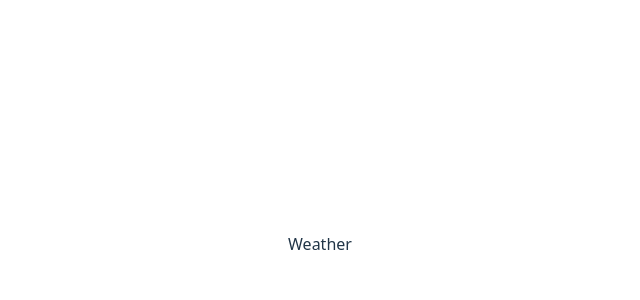
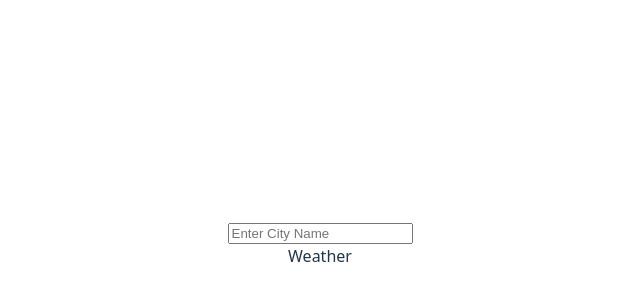
Before and after one commit to LaurenCummings/weather-project, a React (Vite) app: page / in a window 1280 px wide. Shown: the part 156-456 px from the top of the page, without its empty margins (320-960 px from the left). Built offline with nearby package versions, Linux system fonts and the light colour scheme.

Commit message:
Added search input box

```diff
--- a/src/components/Search.jsx
+++ b/src/components/Search.jsx
@@ -1,9 +1,16 @@
 import '../css/Search.css';
 
-function Search() {
+function Search({search, setSearch}) {
     return (
-        <div>
-
+        <div className="search-engine">
+            <input
+                type="text"
+                className="city-search"
+                placeholder="Enter City Name"
+                name="search"
+                value={search}
+                onChange={(event) => setSearch(event.target.value)}
+            />
         </div>
     )
 }
--- a/src/components/Weather.jsx
+++ b/src/components/Weather.jsx
@@ -1,8 +1,10 @@
 import '../css/Weather.css';
+import Search from '../components/Search';
 
 function Weather() {
     return (
         <div>
+            <Search />
             Weather
         </div>
     )
```
